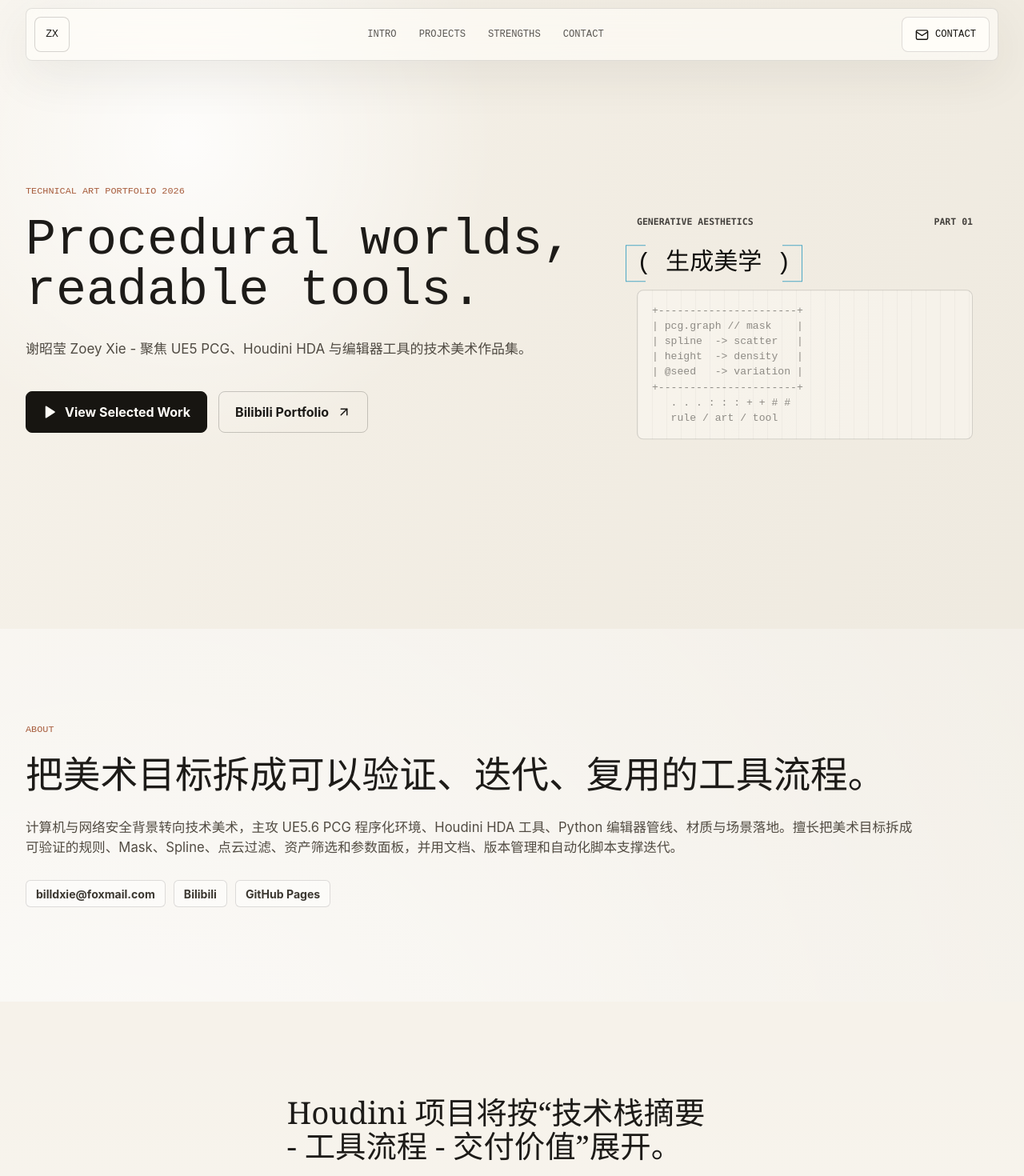
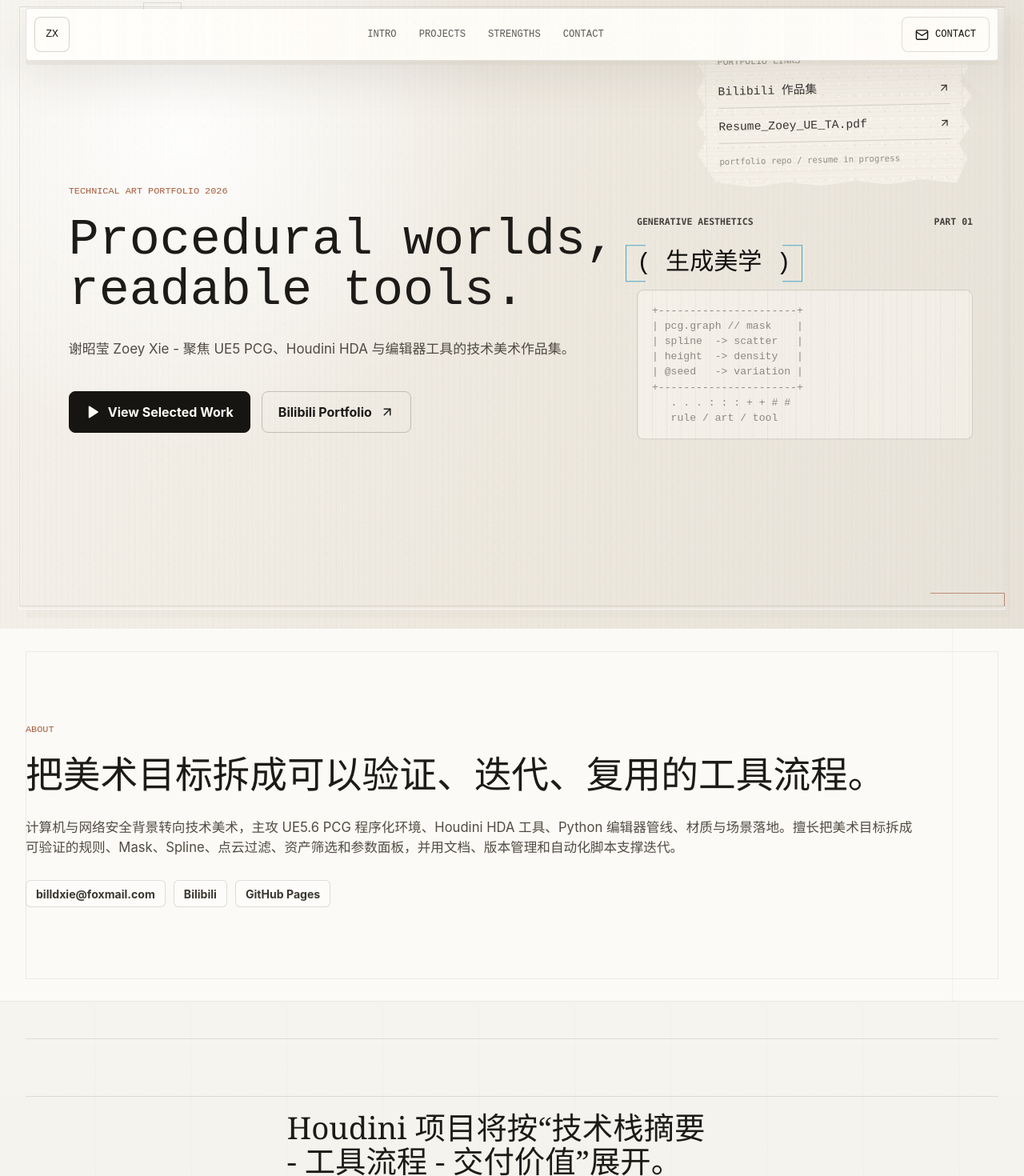
Before and after one commit to zoey-billd/Portfolio, a React (Vite) app: page / in a window 1280 px wide. Shown: the part 14-1484 px from the top of the page at 80% size. Built offline with nearby package versions, Linux system fonts and the light colour scheme; a web font is replaced by a local one.

Commit message:
Add portfolio and resume links

```diff
--- a/src/App.jsx
+++ b/src/App.jsx
@@ -181,6 +181,20 @@ function Hero() {
           <source src="/assets/hero-loop.mp4" type="video/mp4" />
         </video>
       </div>
+      <aside className="hero-paper-scrap" aria-label="Portfolio links">
+        <p className="scrap-kicker">Portfolio Links</p>
+        <div className="scrap-links">
+          <a className="scrap-link" href={profile.bilibili} target="_blank" rel="noreferrer">
+            <span>Bilibili 作品集</span>
+            <ArrowUpRight size={15} />
+          </a>
+          <a className="scrap-link" href={profile.resumePdf} target="_blank" rel="noreferrer">
+            <span>Resume_Zoey_UE_TA.pdf</span>
+            <ArrowUpRight size={15} />
+          </a>
+        </div>
+        <p className="scrap-note">portfolio repo / resume in progress</p>
+      </aside>
       <NavBar />
       <div className="hero-inner">
         <p className="eyebrow">Technical Art Portfolio 2026</p>
--- a/src/content.js
+++ b/src/content.js
@@ -5,6 +5,7 @@ export const profile = {
   email: "billdxie@foxmail.com",
   bilibili: "https://space.bilibili.com/28569775",
   githubPages: "https://zoey-billd.github.io",
+  resumePdf: "https://github.com/zoey-billd/Portfolio/blob/main/Resume_Zoey_UE_TA.pdf",
   education: "广东外语外贸大学 · 计算机科学与技术 / 网络空间安全",
   summary:
     "计算机与网络安全背景转向技术美术，主攻 UE5.6 PCG 程序化环境、Houdini HDA 工具、Python 编辑器管线、材质与场景落地。擅长把美术目标拆成可验证的规则、Mask、Spline、点云过滤、资产筛选和参数面板，并用文档、版本管理和自动化脚本支撑迭代。",
--- a/src/styles.css
+++ b/src/styles.css
@@ -1,7 +1,8 @@
 :root {
   color-scheme: light;
-  --paper: #f6f2ea;
-  --paper-deep: #ebe5da;
+  --paper: #f1eee6;
+  --paper-sheet: #fbfaf6;
+  --paper-deep: #e3ddd1;
   --ink: #1d1b18;
   --muted: #706a60;
   --line: rgba(29, 27, 24, 0.14);
@@ -43,13 +44,25 @@ body {
   margin: 0;
   overflow-x: hidden;
   background:
-    radial-gradient(circle at 12% 20%, rgba(255, 255, 255, 0.7), transparent 34%),
-    radial-gradient(circle at 88% 8%, rgba(230, 224, 212, 0.5), transparent 30%),
+    radial-gradient(circle at 10% 18%, rgba(255, 255, 255, 0.78), transparent 34%),
+    radial-gradient(circle at 92% 10%, rgba(224, 216, 202, 0.5), transparent 32%),
+    repeating-linear-gradient(0deg, rgba(29, 27, 24, 0.018) 0 1px, transparent 1px 5px),
     var(--paper);
 }
 
 body::before {
-  content: none;
+  position: fixed;
+  inset: 0;
+  z-index: 30;
+  pointer-events: none;
+  content: "";
+  opacity: 0.1;
+  background-image:
+    radial-gradient(circle at 20% 30%, rgba(29, 27, 24, 0.32) 0 0.65px, transparent 0.8px),
+    radial-gradient(circle at 70% 70%, rgba(29, 27, 24, 0.22) 0 0.55px, transparent 0.75px);
+  background-position: 0 0, 4px 7px;
+  background-size: 11px 13px, 17px 19px;
+  mix-blend-mode: multiply;
 }
 
 a {
@@ -69,6 +82,8 @@ video {
 }
 
 .site-shell {
+  position: relative;
+  z-index: 1;
   min-height: 100vh;
 }
 
@@ -78,6 +93,29 @@ video {
   overflow: hidden;
   color: var(--ink);
   background: var(--paper);
+  isolation: isolate;
+}
+
+.hero::before {
+  position: absolute;
+  inset: 22px 24px 28px;
+  z-index: 2;
+  border: 1px solid rgba(29, 27, 24, 0.1);
+  content: "";
+  pointer-events: none;
+}
+
+.hero::after {
+  position: absolute;
+  right: 24px;
+  bottom: 28px;
+  z-index: 3;
+  width: 92px;
+  height: 16px;
+  border-top: 1px solid rgba(167, 93, 61, 0.65);
+  border-right: 1px solid rgba(167, 93, 61, 0.65);
+  content: "";
+  pointer-events: none;
 }
 
 .hero-media {
@@ -85,16 +123,31 @@ video {
   inset: 0;
   overflow: hidden;
   background:
-    radial-gradient(circle at 18% 24%, rgba(255, 255, 255, 0.84), transparent 32%),
-    linear-gradient(110deg, rgba(246, 242, 234, 0.96), rgba(241, 236, 226, 0.88) 54%, rgba(236, 231, 220, 0.72));
+    radial-gradient(circle at 18% 24%, rgba(255, 255, 255, 0.9), transparent 32%),
+    repeating-linear-gradient(90deg, rgba(29, 27, 24, 0.018) 0 1px, transparent 1px 7px),
+    linear-gradient(110deg, rgba(246, 243, 237, 0.98), rgba(237, 232, 222, 0.94) 54%, rgba(229, 224, 214, 0.84));
 }
 
 .hero-media::before {
-  content: none;
+  position: absolute;
+  inset: 24px;
+  border: 1px solid rgba(255, 255, 255, 0.68);
+  box-shadow: 8px 10px 0 rgba(209, 201, 188, 0.14);
+  content: "";
+  pointer-events: none;
 }
 
 .hero-media::after {
-  content: none;
+  position: absolute;
+  top: 24px;
+  right: 24px;
+  width: 138px;
+  height: 138px;
+  background: linear-gradient(135deg, rgba(255, 255, 255, 0.72), rgba(224, 217, 205, 0.18));
+  clip-path: polygon(100% 0, 100% 100%, 0 0);
+  content: "";
+  opacity: 0.7;
+  pointer-events: none;
 }
 
 .hero-video {
@@ -117,11 +170,25 @@ video {
   gap: 24px;
   padding: 10px;
   border: 1px solid rgba(29, 27, 24, 0.12);
-  border-radius: 8px;
-  background: rgba(255, 253, 248, 0.62);
-  backdrop-filter: blur(22px);
-  box-shadow: 0 18px 60px rgba(57, 48, 38, 0.08);
+  border-radius: 4px;
+  background:
+    linear-gradient(90deg, rgba(255, 255, 255, 0.46), transparent 30%, rgba(255, 255, 255, 0.38)),
+    rgba(255, 253, 248, 0.9);
+  backdrop-filter: blur(18px);
+  box-shadow: 0 5px 0 rgba(214, 206, 193, 0.32), 0 18px 60px rgba(57, 48, 38, 0.1);
   transform: translateX(-50%);
+}
+
+.nav-bar::before {
+  position: absolute;
+  top: -8px;
+  left: 12%;
+  width: 46px;
+  height: 8px;
+  border: 1px solid rgba(29, 27, 24, 0.12);
+  border-bottom: 0;
+  content: "";
+  pointer-events: none;
 }
 
 .brand-mark {
@@ -197,7 +264,131 @@ video {
   margin: 0 auto;
   flex-direction: column;
   justify-content: center;
-  padding: 150px 0 150px;
+  padding: 150px clamp(28px, 4.2vw, 72px) 150px;
+}
+
+.hero-inner::before {
+  content: none;
+}
+
+.hero-inner::after {
+  content: none;
+}
+
+.hero-paper-scrap {
+  position: absolute;
+  top: 7%;
+  right: 4.5%;
+  z-index: 6;
+  display: flex;
+  width: min(390px, 28vw);
+  height: clamp(190px, 20vh, 250px);
+  flex-direction: column;
+  padding: 24px 34px;
+  overflow: hidden;
+  background:
+    radial-gradient(circle at 26% 24%, rgba(255, 255, 255, 0.72) 0 1px, transparent 1.4px),
+    radial-gradient(circle at 72% 68%, rgba(85, 74, 58, 0.12) 0 0.8px, transparent 1.1px),
+    repeating-linear-gradient(0deg, rgba(115, 104, 88, 0.045) 0 1px, transparent 1px 5px),
+    #f6f2e9;
+  background-size: 13px 15px, 19px 21px, auto, auto;
+  box-shadow: 13px 15px 0 rgba(211, 202, 189, 0.32);
+  clip-path: polygon(
+    4% 0,
+    92% 0,
+    96% 7%,
+    93% 15%,
+    97% 24%,
+    94% 33%,
+    98% 43%,
+    94% 53%,
+    97% 64%,
+    93% 74%,
+    96% 84%,
+    92% 100%,
+    80% 97%,
+    68% 100%,
+    57% 97%,
+    45% 100%,
+    33% 97%,
+    21% 100%,
+    8% 96%,
+    5% 87%,
+    2% 78%,
+    5% 67%,
+    2% 57%,
+    5% 47%,
+    2% 37%,
+    5% 26%,
+    2% 16%,
+    5% 7%
+  );
+  opacity: 0.88;
+  transform: rotate(-1.2deg);
+  pointer-events: auto;
+}
+
+.hero-paper-scrap::before {
+  position: absolute;
+  inset: 18px;
+  border: 1px solid rgba(112, 98, 79, 0.12);
+  content: "";
+  opacity: 0.72;
+  pointer-events: none;
+}
+
+.scrap-kicker,
+.scrap-links,
+.scrap-note {
+  position: relative;
+  z-index: 1;
+}
+
+.scrap-kicker {
+  margin: 0;
+  color: rgba(29, 27, 24, 0.72);
+  font-family: var(--pixel-font);
+  font-size: 0.72rem;
+  font-variant-ligatures: none;
+  text-transform: uppercase;
+  -webkit-font-smoothing: none;
+}
+
+.scrap-links {
+  display: grid;
+  gap: 12px;
+  margin-top: 18px;
+}
+
+.scrap-link {
+  display: flex;
+  align-items: center;
+  justify-content: space-between;
+  gap: 14px;
+  padding: 0 0 9px;
+  border-bottom: 1px solid rgba(29, 27, 24, 0.16);
+  color: var(--ink);
+  font-family: var(--pixel-font);
+  font-size: 0.92rem;
+  font-variant-ligatures: none;
+  -webkit-font-smoothing: none;
+  transition: color 180ms ease, transform 180ms ease;
+}
+
+.scrap-link:hover {
+  color: var(--rust);
+  transform: translateX(3px);
+}
+
+.scrap-link svg {
+  flex: 0 0 auto;
+}
+
+.scrap-note {
+  margin: auto 0 0;
+  color: rgba(29, 27, 24, 0.52);
+  font-family: "SFMono-Regular", Consolas, "Liberation Mono", monospace;
+  font-size: 0.67rem;
 }
 
 .hero-ascii {
@@ -348,6 +539,7 @@ video {
 }
 
 .section {
+  position: relative;
   padding: 118px 0;
 }
 
@@ -358,6 +550,28 @@ video {
 
 .intro-grid {
   display: block;
+}
+
+.intro-section {
+  background:
+    linear-gradient(90deg, transparent 0 7%, rgba(29, 27, 24, 0.045) 7% 7.05%, transparent 7.05% 93%, rgba(29, 27, 24, 0.045) 93% 93.05%, transparent 93.05%),
+    var(--paper-sheet);
+  box-shadow: inset 0 1px rgba(255, 255, 255, 0.7), inset 0 -1px rgba(29, 27, 24, 0.08);
+}
+
+.intro-section::before {
+  position: absolute;
+  inset: 28px 32px;
+  border: 1px solid rgba(29, 27, 24, 0.07);
+  content: "";
+  pointer-events: none;
+}
+
+.intro-section .section-inner,
+.projects-section .section-inner,
+.strengths-section .section-inner {
+  position: relative;
+  z-index: 1;
 }
 
 .intro-copy h2,
@@ -413,8 +627,20 @@ video {
 
 .projects-section {
   background:
-    linear-gradient(180deg, transparent, rgba(255, 255, 255, 0.34) 18%, rgba(255, 255, 255, 0.18)),
+    linear-gradient(180deg, rgba(255, 255, 255, 0.38), transparent 18%, rgba(255, 255, 255, 0.18)),
+    repeating-linear-gradient(90deg, transparent 0 119px, rgba(29, 27, 24, 0.025) 119px 120px),
     var(--paper);
+}
+
+.projects-section::before,
+.strengths-section::before {
+  position: absolute;
+  top: 46px;
+  right: 32px;
+  left: 32px;
+  border-top: 1px solid rgba(29, 27, 24, 0.1);
+  content: "";
+  pointer-events: none;
 }
 
 .section-heading {
@@ -423,6 +649,8 @@ video {
   gap: 60px;
   align-items: end;
   margin-bottom: 54px;
+  padding-top: 18px;
+  border-top: 1px solid rgba(29, 27, 24, 0.12);
 }
 
 .section-heading h2 {
@@ -450,12 +678,13 @@ video {
 }
 
 .project-card {
+  position: relative;
   min-height: 640px;
   overflow: hidden;
-  border: 1px solid var(--line);
-  border-radius: 8px;
-  background: rgba(255, 255, 255, 0.52);
-  box-shadow: 0 16px 54px rgba(42, 37, 29, 0.08);
+  border: 1px solid rgba(29, 27, 24, 0.16);
+  border-radius: 3px;
+  background: var(--paper-sheet);
+  box-shadow: 7px 8px 0 rgba(218, 210, 198, 0.5), 0 16px 54px rgba(42, 37, 29, 0.08);
 }
 
 .project-card-link {
@@ -472,8 +701,9 @@ video {
   grid-template-rows: auto 1fr auto;
   overflow: hidden;
   background:
-    linear-gradient(90deg, rgba(29, 27, 24, 0.06) 1px, transparent 1px) 0 0 / 28px 28px,
-    linear-gradient(0deg, rgba(29, 27, 24, 0.045) 1px, transparent 1px) 0 0 / 28px 28px,
+    radial-gradient(circle at 28% 36%, rgba(255, 255, 255, 0.6) 0 1px, transparent 1.4px) 0 0 / 17px 17px,
+    linear-gradient(90deg, rgba(29, 27, 24, 0.05) 1px, transparent 1px) 0 0 / 28px 28px,
+    linear-gradient(0deg, rgba(29, 27, 24, 0.04) 1px, transparent 1px) 0 0 / 28px 28px,
     linear-gradient(135deg, rgba(255, 255, 255, 0.42), rgba(229, 223, 211, 0.42)),
     #e9e4da;
 }
@@ -489,13 +719,13 @@ video {
   position: absolute;
   inset: 0;
   content: "";
-  border: 18px solid rgba(255, 253, 248, 0.36);
+  border: 18px solid rgba(255, 253, 248, 0.46);
   pointer-events: none;
 }
 
 .project-media-wrap::after {
   position: absolute;
-  inset: 52px;
+  inset: 48px;
   border: 1px solid rgba(29, 27, 24, 0.13);
   content: "";
   pointer-events: none;
@@ -662,11 +892,15 @@ video {
 }
 
 .strength-card {
+  position: relative;
   min-height: 260px;
   padding: 28px;
-  border: 1px solid var(--line);
-  border-radius: 8px;
-  background: rgba(255, 255, 255, 0.48);
+  border: 1px solid rgba(29, 27, 24, 0.16);
+  border-radius: 3px;
+  background:
+    linear-gradient(90deg, rgba(255, 255, 255, 0.26), transparent 42%),
+    var(--paper-sheet);
+  box-shadow: 4px 5px 0 rgba(218, 210, 198, 0.38);
 }
 
 .strength-card svg {
@@ -693,20 +927,33 @@ video {
 }
 
 .contact-section {
+  position: relative;
   display: grid;
   min-height: 100vh;
   place-items: center;
   padding: 120px 0;
   background:
-    linear-gradient(135deg, rgba(71, 106, 89, 0.2), transparent 34%),
+    linear-gradient(135deg, rgba(71, 106, 89, 0.13), transparent 34%),
+    repeating-linear-gradient(0deg, rgba(29, 27, 24, 0.018) 0 1px, transparent 1px 6px),
     linear-gradient(180deg, var(--paper), #e5ded1);
 }
 
 .contact-inner {
+  position: relative;
   width: min(1700px, calc(100vw - 64px));
-  padding: 100px 0 70px;
-  border-top: 1px solid var(--line);
+  padding: 100px 48px 70px;
+  border: 1px solid rgba(29, 27, 24, 0.14);
+  background: rgba(255, 253, 248, 0.54);
+  box-shadow: 8px 9px 0 rgba(209, 201, 188, 0.28), 0 24px 80px rgba(42, 37, 29, 0.08);
   text-align: center;
+}
+
+.contact-inner::before {
+  position: absolute;
+  inset: 18px;
+  border: 1px solid rgba(29, 27, 24, 0.07);
+  content: "";
+  pointer-events: none;
 }
 
 .contact-inner h2 {
@@ -743,6 +990,7 @@ video {
   padding: 150px 0 110px;
   background:
     radial-gradient(circle at 14% 12%, rgba(255, 255, 255, 0.82), transparent 30%),
+    repeating-linear-gradient(0deg, rgba(29, 27, 24, 0.016) 0 1px, transparent 1px 5px),
     linear-gradient(180deg, rgba(255, 255, 255, 0.32), transparent 42%),
     var(--paper);
 }
@@ -873,8 +1121,9 @@ video {
 .article-section {
   padding: 34px;
   border: 1px solid var(--line);
-  border-radius: 8px;
-  background: rgba(255, 255, 255, 0.48);
+  border-radius: 3px;
+  background: rgba(255, 255, 255, 0.58);
+  box-shadow: 4px 5px 0 rgba(218, 210, 198, 0.28);
 }
 
 .article-section ul {
```
